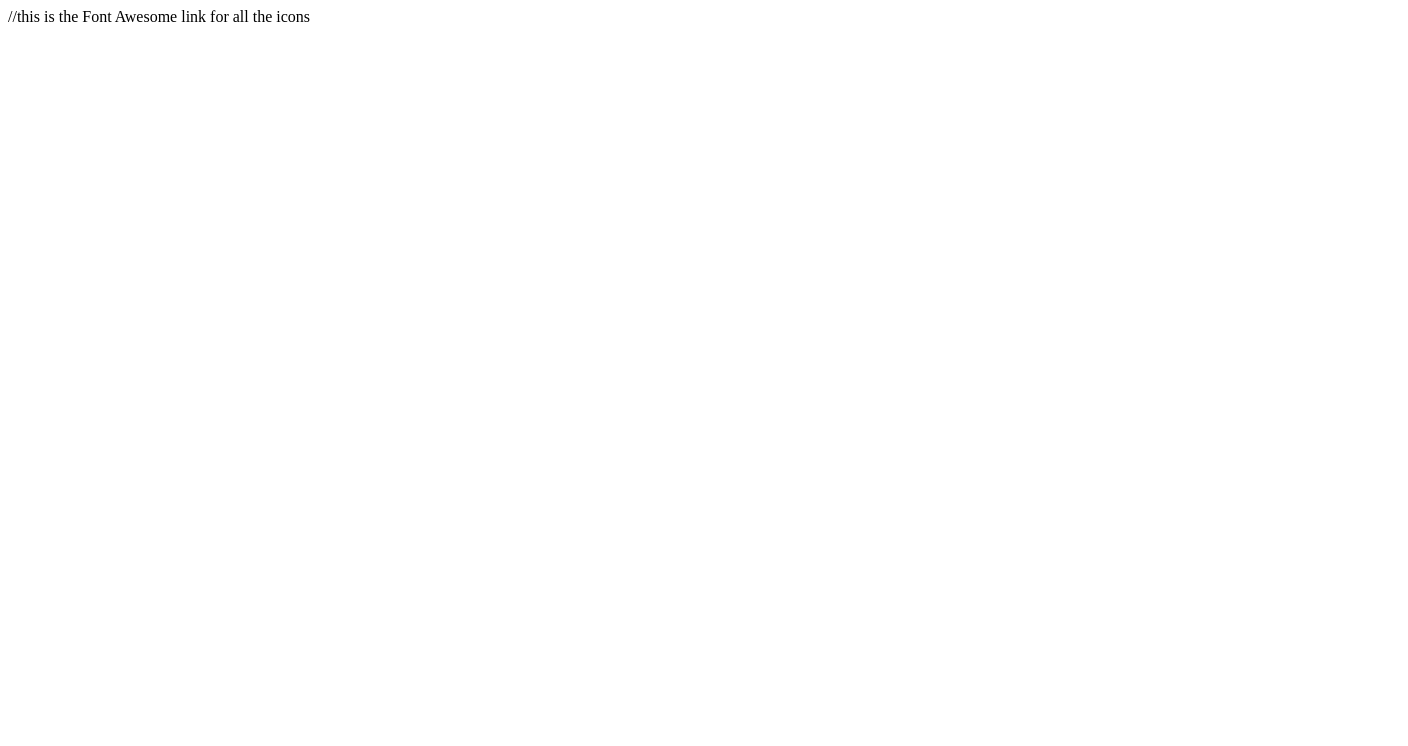
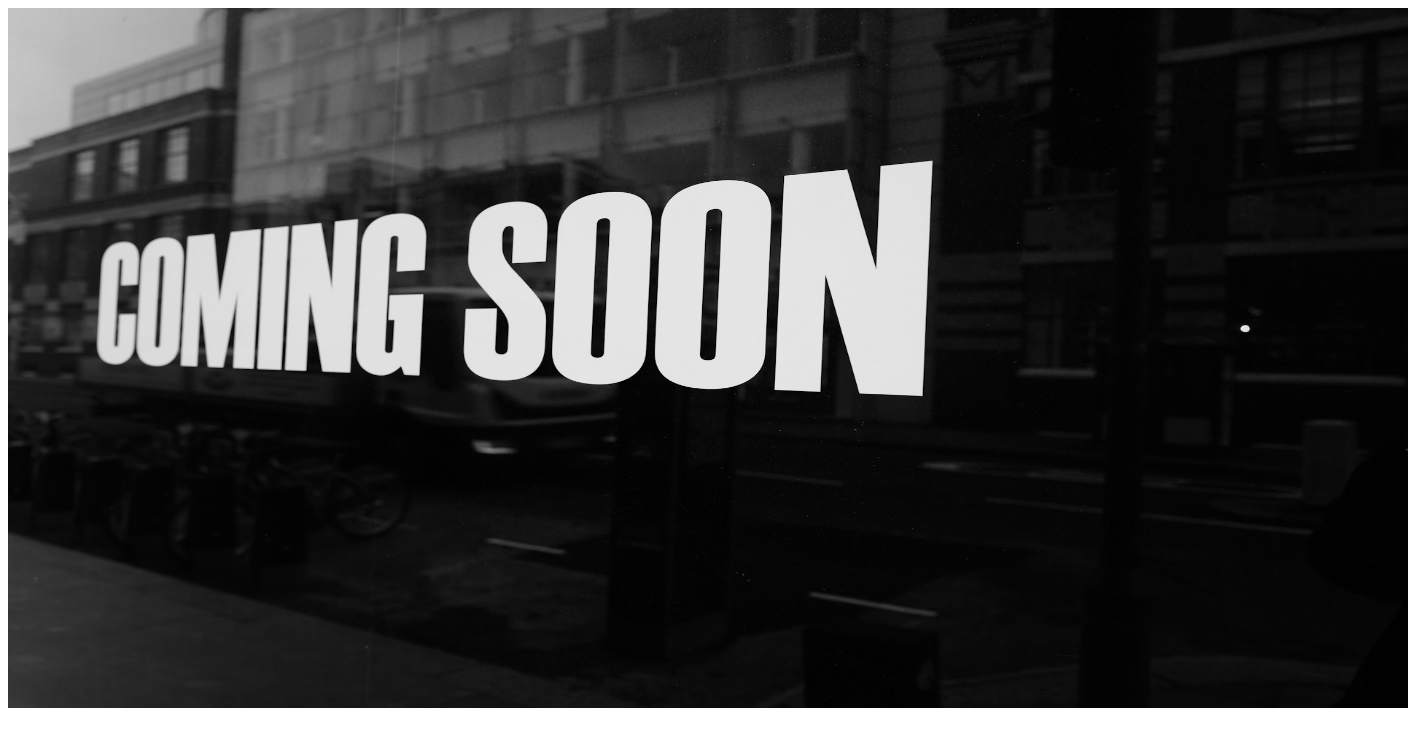
Before and after one commit to NDC95/NBsquared, a plain HTML site: page index.html in a window 1280 px wide. Shown: the whole page, 1408 px wide, since content can reach past the window. Drawn offline with Linux system fonts and the light colour scheme.

Commit message:
added coming soon image

```diff
--- a/index.html
+++ b/index.html
@@ -6,10 +6,10 @@
     <link rel="stylesheet" href="styles/style.css"> <!--this links the CSS file from the Styles directory-->
     <link rel="preconnect" href="https://fonts.googleapis.com"> <!--this links google fonts-->
     <!--still need to connect a font e.g. <link href="https://fonts.googleapis.com/css2?family=Poppins:wght@400;500;600;700;800&display=swap" rel="stylesheet">-->
-    <link rel="stylesheet" href="https://cdnjs.cloudflare.com/ajax/libs/font-awesome/6.5.1/css/all.min.css" integrity="sha512-DTOQO9RWCH3ppGqcWaEA1BIZOC6xxalwEsw9c2QQeAIftl+Vegovlnee1c9QX4TctnWMn13TZye+giMm8e2LwA==" crossorigin="anonymous" referrerpolicy="no-referrer" /> //this is the Font Awesome link for all the icons
+    <link rel="stylesheet" href="https://cdnjs.cloudflare.com/ajax/libs/font-awesome/6.5.1/css/all.min.css" integrity="sha512-DTOQO9RWCH3ppGqcWaEA1BIZOC6xxalwEsw9c2QQeAIftl+Vegovlnee1c9QX4TctnWMn13TZye+giMm8e2LwA==" crossorigin="anonymous" referrerpolicy="no-referrer" /> <!--this is the Font Awesome link for all the icons-->
     <title>NB²</title>
 </head>
 <body>
-
+    <img src="/img/coming soon.jpg" width="1400" height="700">
 </body>
 </html>
```
Also changed, not shown: img/coming soon.jpg (added).
